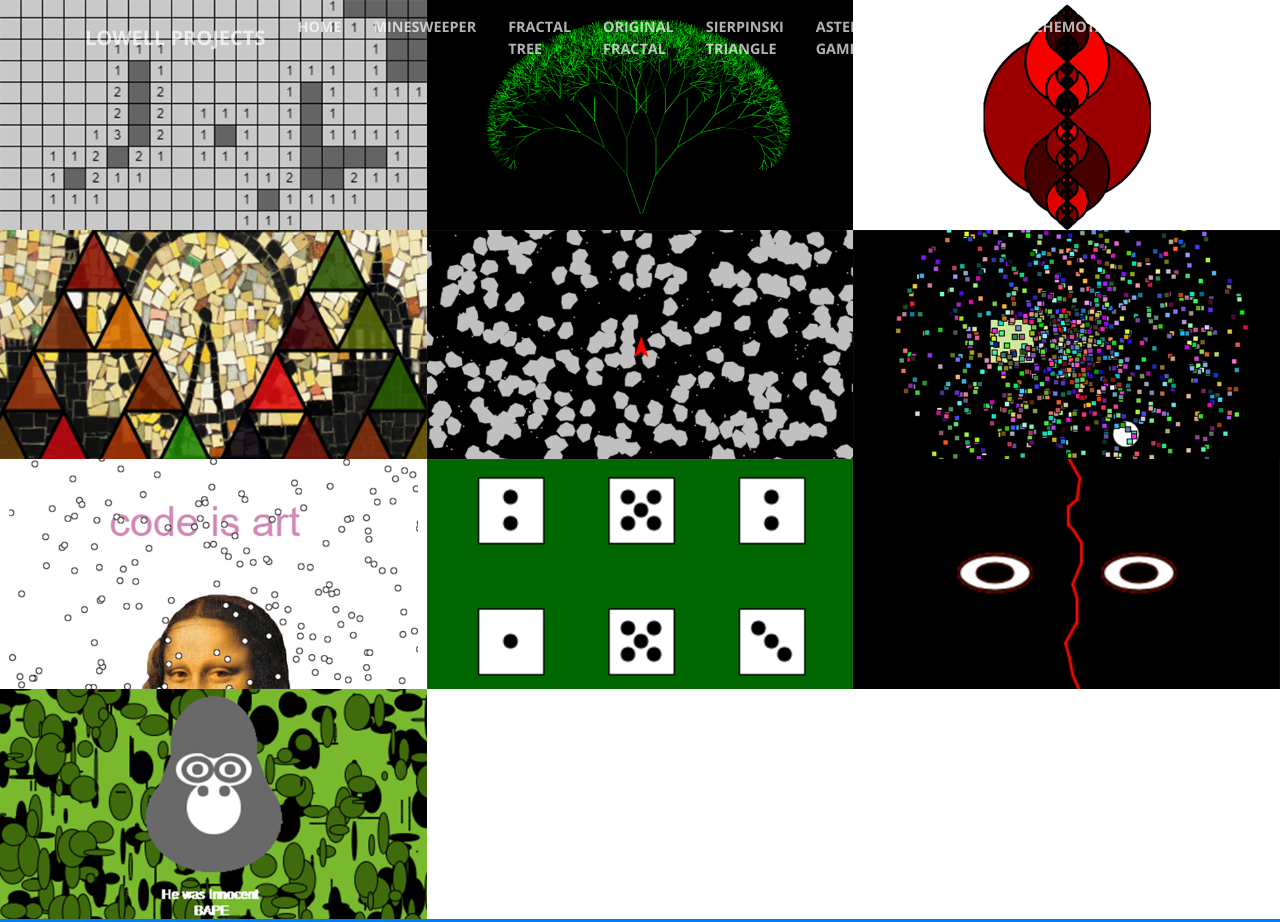
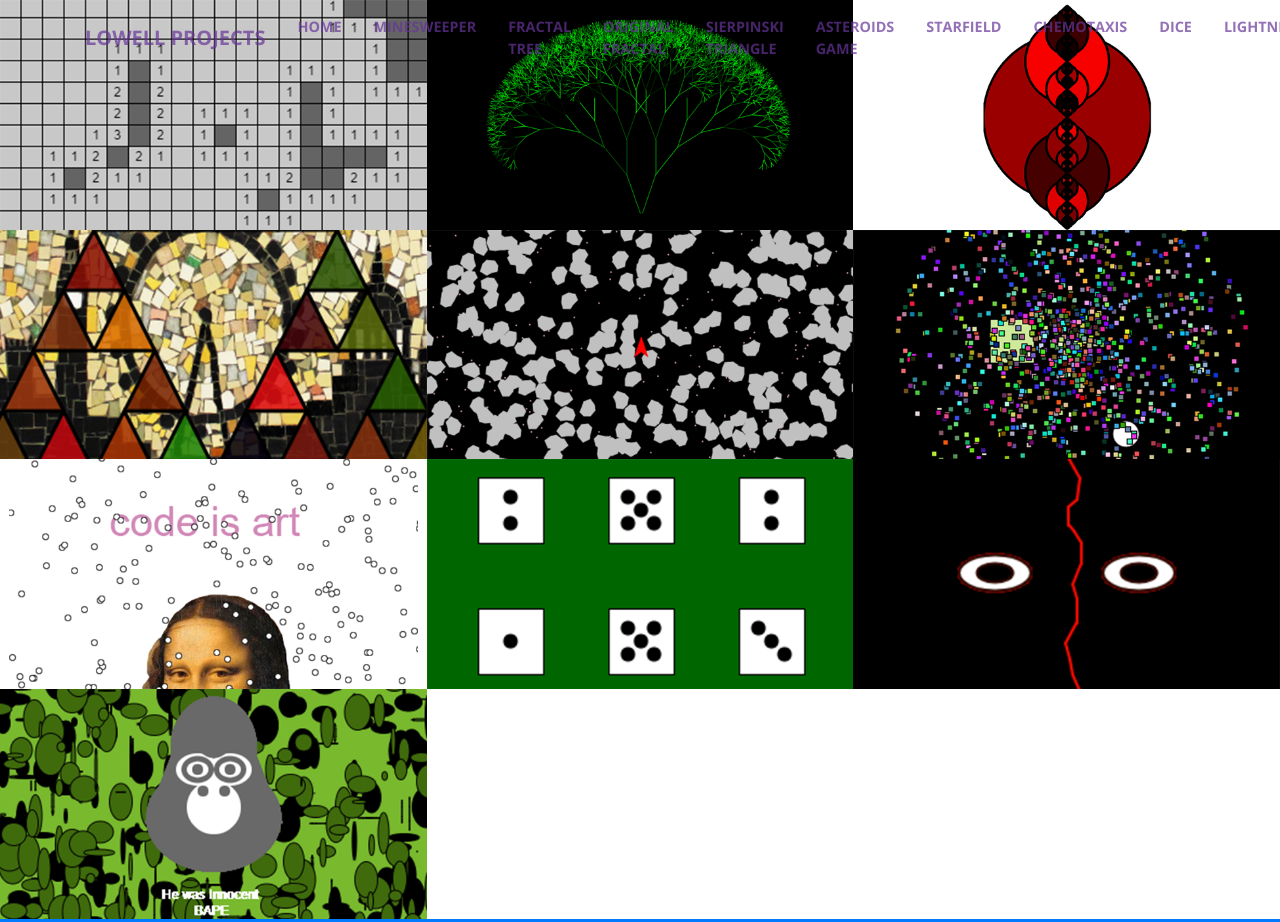
Before and after one commit to kenpaso/LowellProjects, a website with bundled scripts: page index.html in a window 1280 px wide. Shown: the top 922 px of the page. Built offline with nearby package versions, Linux system fonts and the light colour scheme.

Commit message:
changed navbar color

```diff
--- a/css/creative.css
+++ b/css/creative.css
@@ -139,7 +139,7 @@ img::-moz-selection {
     background-color: transparent;
   }
   #mainNav .navbar-brand {
-    color: rgba(255, 255, 255, 0.7);
+    color: rgba(102, 51, 153, 0.7);
   }
   #mainNav .navbar-brand:focus, #mainNav .navbar-brand:hover {
     color: #fff;
@@ -149,7 +149,7 @@ img::-moz-selection {
   }
   #mainNav .navbar-nav > li.nav-item > a.nav-link,
   #mainNav .navbar-nav > li.nav-item > a.nav-link:focus {
-    color: rgba(255, 255, 255, 0.7);
+    color: rgba(102, 51, 153, 0.7);
   }
   #mainNav .navbar-nav > li.nav-item > a.nav-link:hover,
   #mainNav .navbar-nav > li.nav-item > a.nav-link:focus:hover {
```
